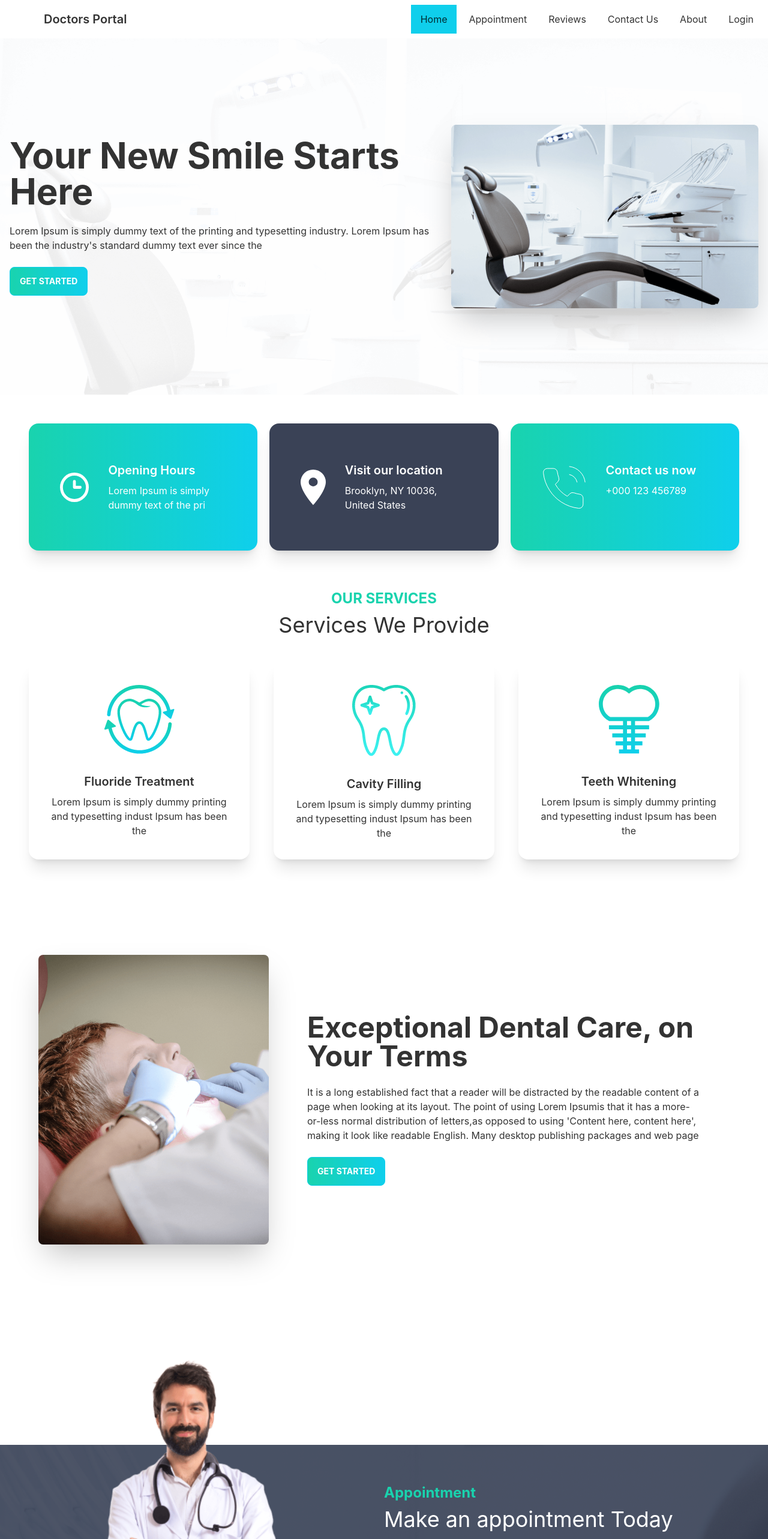
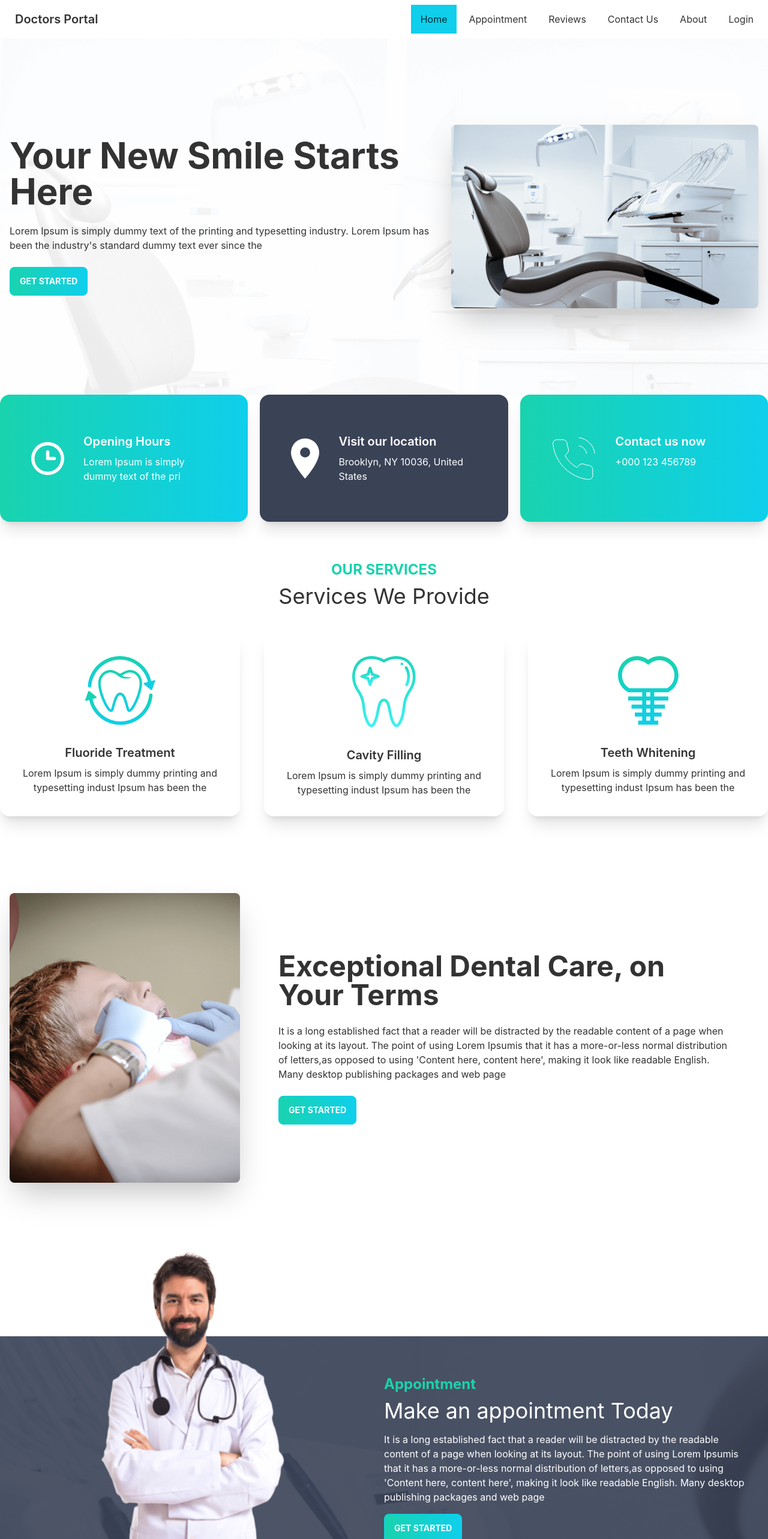
Before and after one commit to rokib97/doctors-portal-client, a React (Create React App) app: page / in a window 1280 px wide. Shown: the top 2566 px of the page at 60% size. Built offline with nearby package versions, Linux system fonts and the light colour scheme.

Commit message:
solved some design problems

```diff
--- a/src/App.js
+++ b/src/App.js
@@ -3,19 +3,17 @@ import "./App.css";
 import About from "./Pages/About/About";
 import Home from "./Pages/Home/Home";
 import Login from "./Pages/Login/Login";
-import Footer from "./Pages/Shared/Footer";
 import Navbar from "./Pages/Shared/Navbar";
 
 function App() {
   return (
-    <div>
+    <div className="max-w-7xl mx-auto">
       <Navbar></Navbar>
       <Routes>
         <Route path="/" element={<Home></Home>}></Route>
         <Route path="/about" element={<About></About>}></Route>
         <Route path="/login" element={<Login></Login>}></Route>
       </Routes>
-      <Footer></Footer>
     </div>
   );
 }
--- a/src/Pages/Home/Home.js
+++ b/src/Pages/Home/Home.js
@@ -1,4 +1,5 @@
 import React from "react";
+import Footer from "../Shared/Footer";
 import Banner from "./Banner";
 import Info from "./Info";
 import MakeAppoinment from "./MakeAppoinment";
@@ -10,15 +11,12 @@ const Home = () => {
   return (
     <>
       <Banner></Banner>
-      <div className="lg:p-12">
-        <Info></Info>
-        <Services></Services>
-        <Terms></Terms>
-      </div>
+      <Info></Info>
+      <Services></Services>
+      <Terms></Terms>
       <MakeAppoinment></MakeAppoinment>
-      <div className="lg:p-12 p-8">
-        <Testimonials></Testimonials>
-      </div>
+      <Testimonials></Testimonials>
+      <Footer></Footer>
     </>
   );
 };
--- a/src/Pages/Home/Terms.js
+++ b/src/Pages/Home/Terms.js
@@ -2,7 +2,7 @@ import treatment from "../../assets/images/treatment.png";
 import PrimaryButton from "../../PrimaryButton/PrimaryButton";
 const Terms = () => {
   return (
-    <div className="hero min-h-screen">
+    <div className="hero py-28">
       <div className="hero-content flex-col lg:flex-row">
         <img
           src={treatment}
--- a/src/Pages/Shared/Navbar.js
+++ b/src/Pages/Shared/Navbar.js
@@ -51,7 +51,7 @@ const Navbar = () => {
             {menuItems}
           </ul>
         </div>
-        <Link to="/" className="btn btn-ghost normal-case text-xl ml-12">
+        <Link to="/" className="btn btn-ghost normal-case text-xl">
           Doctors Portal
         </Link>
       </div>
```
